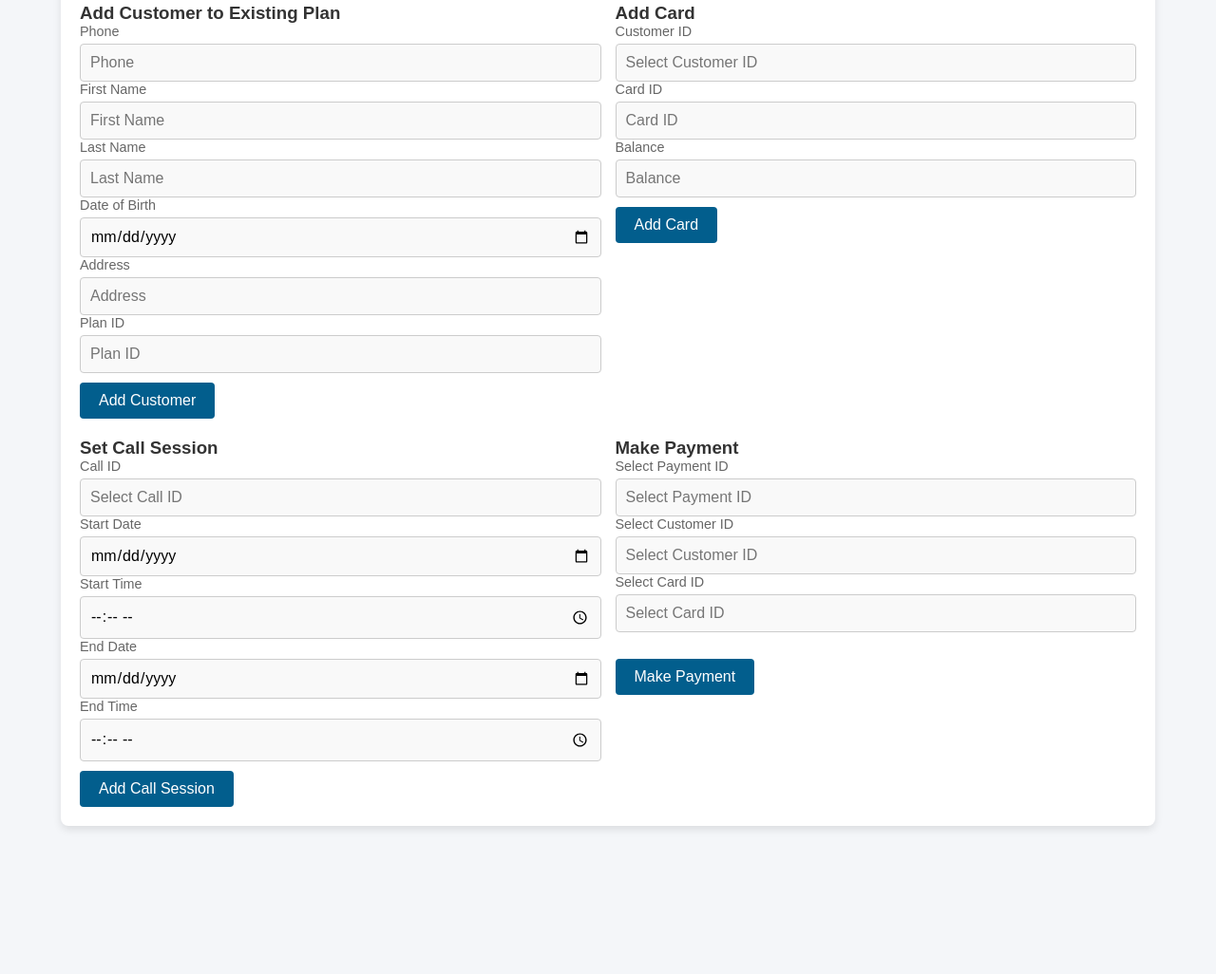
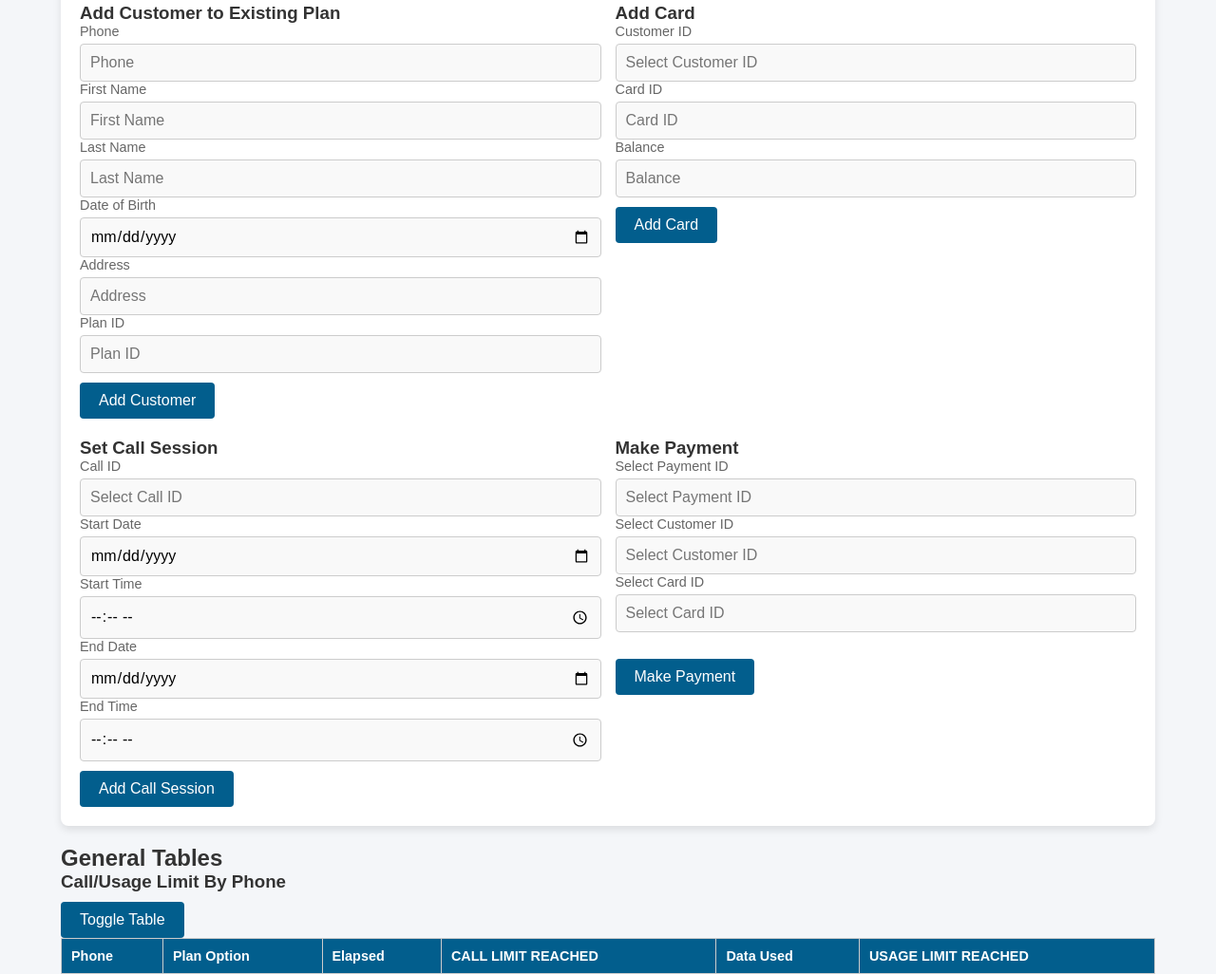
Before and after one commit to Imanoodle13/COSC3380-HW4_public, a website: page public/admin.html in a window 1280 px wide. Shown: the part 325-1351 px from the top of the page at 95% size. Before the commit the page ends 1215 px from the top, so only its background shows below. Drawn offline with Linux system fonts and the light colour scheme; no server answers.

Commit message:
Update admin.html

```diff
--- a/public/admin.html
+++ b/public/admin.html
@@ -136,6 +136,35 @@
                 </div>
             </div>
         </div>
+        <div class="generalTables">
+            <h2>General Tables</h2>
+            <div>
+                <!-- Call/Usage Limit -->
+                <h3>Call/Usage Limit By Phone</h3>
+                <button onclick="toggleRows()">Toggle Table</button>
+                <table id="callUsageTable">
+                    <thead>
+                        <tr>
+                            <th>Phone</th>
+                            <th>Plan Option</th>
+                            <th>Elapsed</th>
+                            <th>CALL LIMIT REACHED</th>
+                            <th>Data Used</th>
+                            <th>USAGE LIMIT REACHED</th>
+                        </tr>
+                    </thead>
+                    <tbody></tbody>
+                </table>
+                <div id="loadMoreContainer" style="display: none;">
+                    <button onclick="loadMoreRows()">Load More Rows</button>
+                </div>
+            </div>
+        </div>
     </div>
+    <script>
+        document.addEventListener('DOMContentLoaded', () => {
+            getCallUsageLimit();
+        });
+    </script>
 </body>
 </html>
```
